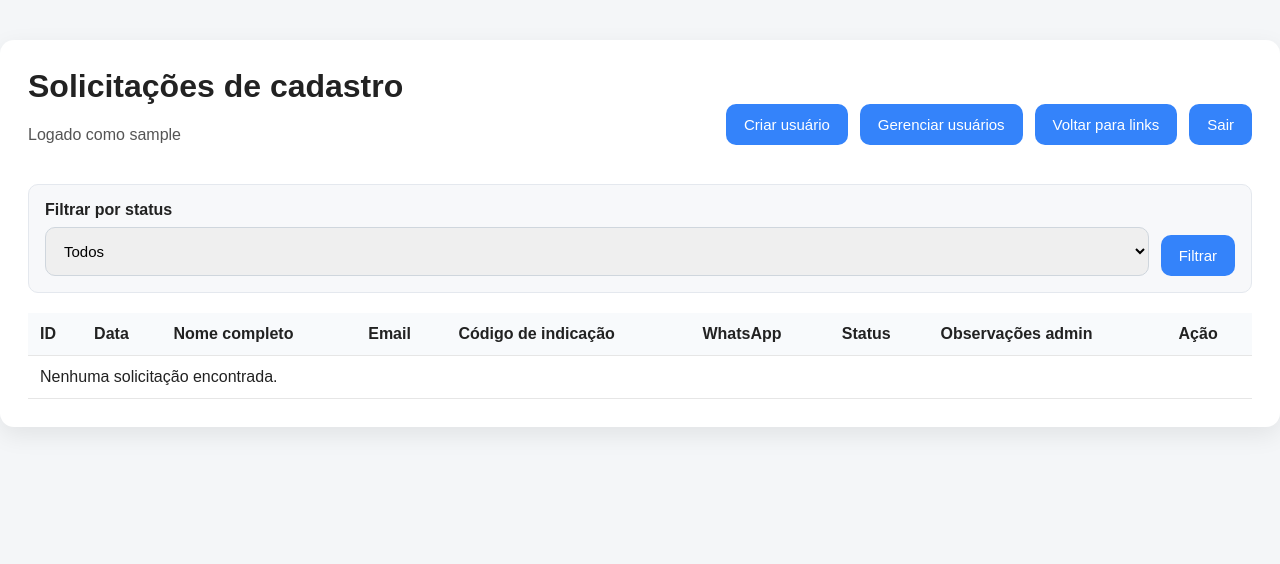
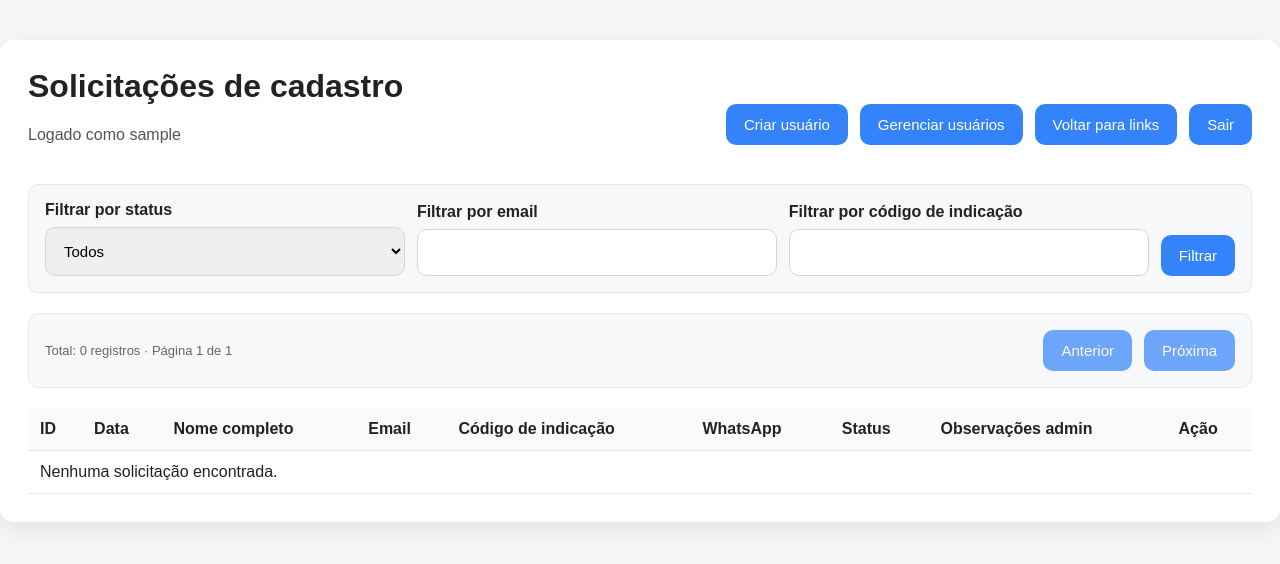
Before and after one commit to Cator197/afiliados-mvp, a Flask app: page /admin/solicitacoes in a window 1280 px wide. Shown: the top 564 px of the page. Run offline with Flask 3, Linux system fonts and the light colour scheme; the visitor is signed in with stand-in values (Sample User, id 1); data that the repository does not hold is empty; parts of the project's set-up code (start-up, migrations or seed data) failed here and were passed over.

Commit message:
PR15: adiciona paginação e filtros avançados no admin

```diff
--- a/app.py
+++ b/app.py
@@ -229,6 +229,14 @@ def admin_logado():
     return bool(session.get("admin_logged_in"))
 
 
+def parse_positive_int(value, default):
+    try:
+        parsed = int(value)
+        return parsed if parsed > 0 else default
+    except (TypeError, ValueError):
+        return default
+
+
 CADASTRO_SOLICITACAO_STATUS_VALIDOS = {"novo", "em_analise", "aprovado", "rejeitado"}
 MIN_USER_PASSWORD_LENGTH = 6
 ADMIN_USER_ACTIONS = {"toggle_ativo", "reset_senha"}
@@ -337,13 +345,30 @@ def admin_links():
     status = request.args.get("status", "").strip() or None
     codigo_usuario = request.args.get("codigo_usuario", "").strip() or None
     plataforma = request.args.get("plataforma", "").strip() or None
+    page = parse_positive_int(request.args.get("page"), 1)
+    limit = parse_positive_int(request.args.get("limit"), 20)
 
-    links = get_all_links(status=status, codigo_usuario=codigo_usuario, plataforma=plataforma)
+    links, total = get_all_links(
+        status=status,
+        codigo_usuario=codigo_usuario,
+        plataforma=plataforma,
+        page=page,
+        limit=limit,
+    )
+    total_pages = max((total + limit - 1) // limit, 1)
+    has_prev = page > 1
+    has_next = page < total_pages
 
     return render_template(
         "admin_links.html",
         admin_username=session.get("admin_username"),
         links=links,
+        page=page,
+        limit=limit,
+        total=total,
+        total_pages=total_pages,
+        has_prev=has_prev,
+        has_next=has_next,
         platform_labels=PLATFORM_LABELS,
         filtros={
             "status": status or "",
@@ -411,14 +436,37 @@ def admin_solicitacoes():
 
     status = request.args.get("status", "").strip()
     status_filtro = status if status in CADASTRO_SOLICITACAO_STATUS_VALIDOS else None
+    email = request.args.get("email", "").strip() or None
+    codigo_indicacao = request.args.get("codigo_indicacao", "").strip() or None
+    page = parse_positive_int(request.args.get("page"), 1)
+    limit = parse_positive_int(request.args.get("limit"), 20)
 
-    solicitacoes = list_cadastro_solicitacoes(status=status_filtro)
+    solicitacoes, total = list_cadastro_solicitacoes(
+        status=status_filtro,
+        email=email,
+        codigo_indicacao=codigo_indicacao,
+        page=page,
+        limit=limit,
+    )
+    total_pages = max((total + limit - 1) // limit, 1)
+    has_prev = page > 1
+    has_next = page < total_pages
 
     return render_template(
         "admin_solicitacoes.html",
         admin_username=session.get("admin_username"),
         solicitacoes=solicitacoes,
-        filtros={"status": status_filtro or ""},
+        page=page,
+        limit=limit,
+        total=total,
+        total_pages=total_pages,
+        has_prev=has_prev,
+        has_next=has_next,
+        filtros={
+            "status": status_filtro or "",
+            "email": email or "",
+            "codigo_indicacao": codigo_indicacao or "",
+        },
     )
 
 
--- a/repositories/cadastro_solicitacoes_repo.py
+++ b/repositories/cadastro_solicitacoes_repo.py
@@ -55,28 +55,46 @@ def get_cadastro_solicitacao_by_id(solicitacao_id):
     return row
 
 
-def list_cadastro_solicitacoes(status=None):
+def list_cadastro_solicitacoes(status=None, email=None, codigo_indicacao=None, page=1, limit=20):
     conn = get_connection()
     cursor = conn.cursor()
 
-    query = """
-        SELECT *
+    base_query = """
         FROM cadastro_solicitacoes
         WHERE 1=1
     """
     params = []
 
     if status:
-        query += " AND status = ?"
+        base_query += " AND status = ?"
         params.append(status)
 
-    query += " ORDER BY id DESC"
+    if email:
+        base_query += " AND email LIKE ?"
+        params.append(f"%{email}%")
 
-    cursor.execute(query, tuple(params))
+    if codigo_indicacao:
+        base_query += " AND codigo_indicacao = ?"
+        params.append(codigo_indicacao)
+
+    cursor.execute(f"SELECT COUNT(*) AS total {base_query}", tuple(params))
+    total = cursor.fetchone()["total"]
+
+    page = max(page, 1)
+    limit = max(limit, 1)
+    offset = (page - 1) * limit
+    query = f"""
+        SELECT *
+        {base_query}
+        ORDER BY id DESC
+        LIMIT ? OFFSET ?
+    """
+
+    cursor.execute(query, tuple(params + [limit, offset]))
     rows = cursor.fetchall()
 
     conn.close()
-    return rows
+    return rows, total
 
 
 def update_cadastro_solicitacao_status(solicitacao_id, status=None, observacoes_admin=None, atualizado_em=None):
--- a/templates/admin_solicitacoes.html
+++ b/templates/admin_solicitacoes.html
@@ -22,7 +22,7 @@
         </div>
 
         <form method="GET" action="{{ url_for('admin_solicitacoes') }}" class="message-box">
-            <div style="display:grid;grid-template-columns:1fr auto;gap:12px;align-items:end;">
+            <div style="display:grid;grid-template-columns:1fr 1fr 1fr auto;gap:12px;align-items:end;">
                 <div class="input-group" style="margin-bottom:0;">
                     <label for="status">Filtrar por status</label>
                     <select id="status" name="status">
@@ -34,11 +34,38 @@
                     </select>
                 </div>
 
+                <div class="input-group" style="margin-bottom:0;">
+                    <label for="email">Filtrar por email</label>
+                    <input type="text" id="email" name="email" value="{{ filtros.email }}">
+                </div>
+
+                <div class="input-group" style="margin-bottom:0;">
+                    <label for="codigo_indicacao">Filtrar por código de indicação</label>
+                    <input type="text" id="codigo_indicacao" name="codigo_indicacao" value="{{ filtros.codigo_indicacao }}">
+                </div>
+
                 <div class="actions" style="margin-top:0;">
+                    <input type="hidden" name="limit" value="{{ limit }}">
                     <button type="submit">Filtrar</button>
                 </div>
             </div>
         </form>
+
+        <div class="message-box" style="display:flex;justify-content:space-between;align-items:center;gap:12px;flex-wrap:wrap;">
+            <span class="small">Total: {{ total }} registros · Página {{ page }} de {{ total_pages }}</span>
+            <div class="actions" style="margin-top:0;">
+                {% if has_prev %}
+                    <a class="btn" href="{{ url_for('admin_solicitacoes', page=page-1, limit=limit, status=filtros.status, email=filtros.email, codigo_indicacao=filtros.codigo_indicacao) }}">Anterior</a>
+                {% else %}
+                    <button type="button" disabled>Anterior</button>
+                {% endif %}
+                {% if has_next %}
+                    <a class="btn" href="{{ url_for('admin_solicitacoes', page=page+1, limit=limit, status=filtros.status, email=filtros.email, codigo_indicacao=filtros.codigo_indicacao) }}">Próxima</a>
+                {% else %}
+                    <button type="button" disabled>Próxima</button>
+                {% endif %}
+            </div>
+        </div>
 
         <div class="table-wrapper">
             <table>
```
Also changed, not shown: repositories/links_repo.py (+19 -9 lines), templates/admin_links.html (+17 -0 lines), tests/test_public_signup.py (+114 -0 lines).
